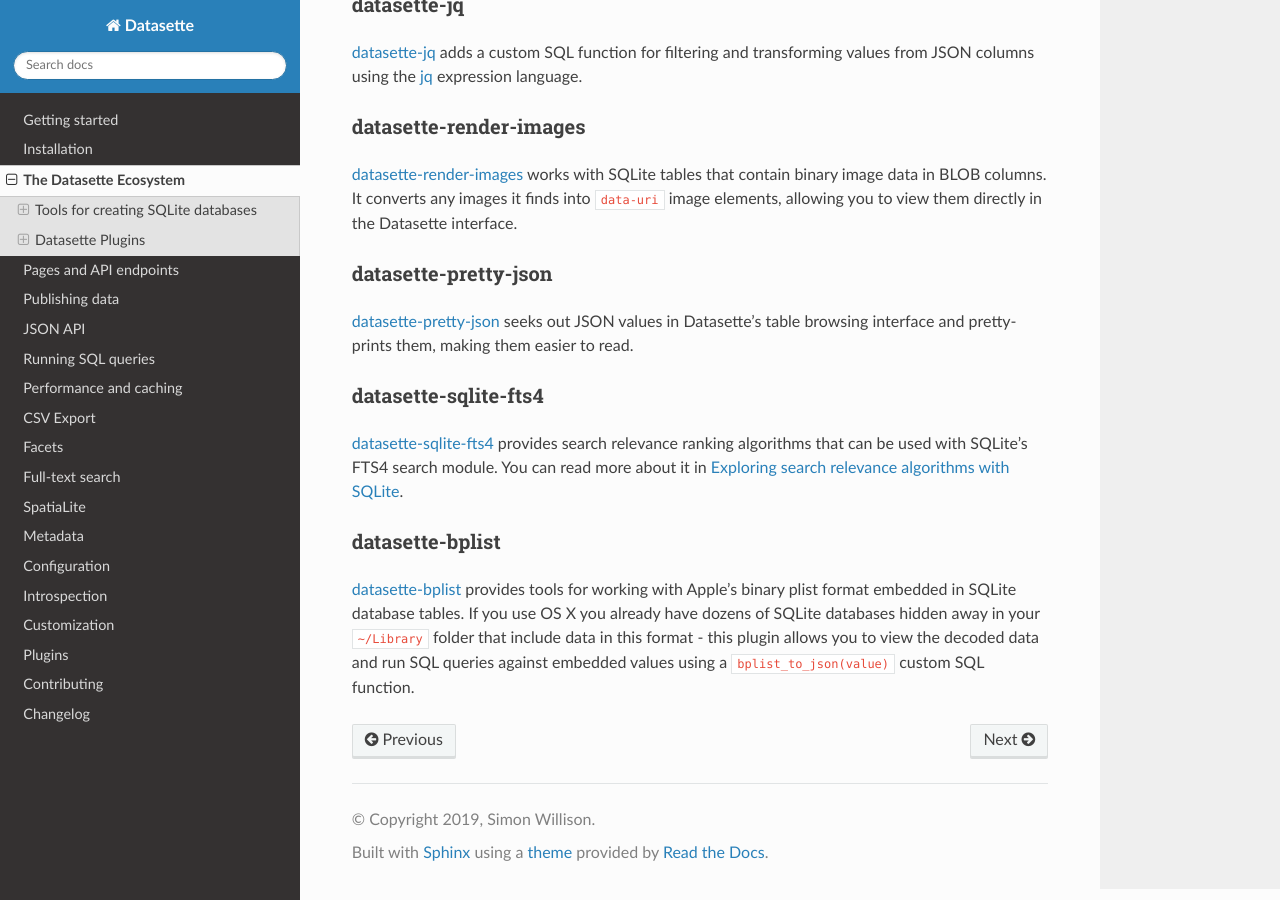
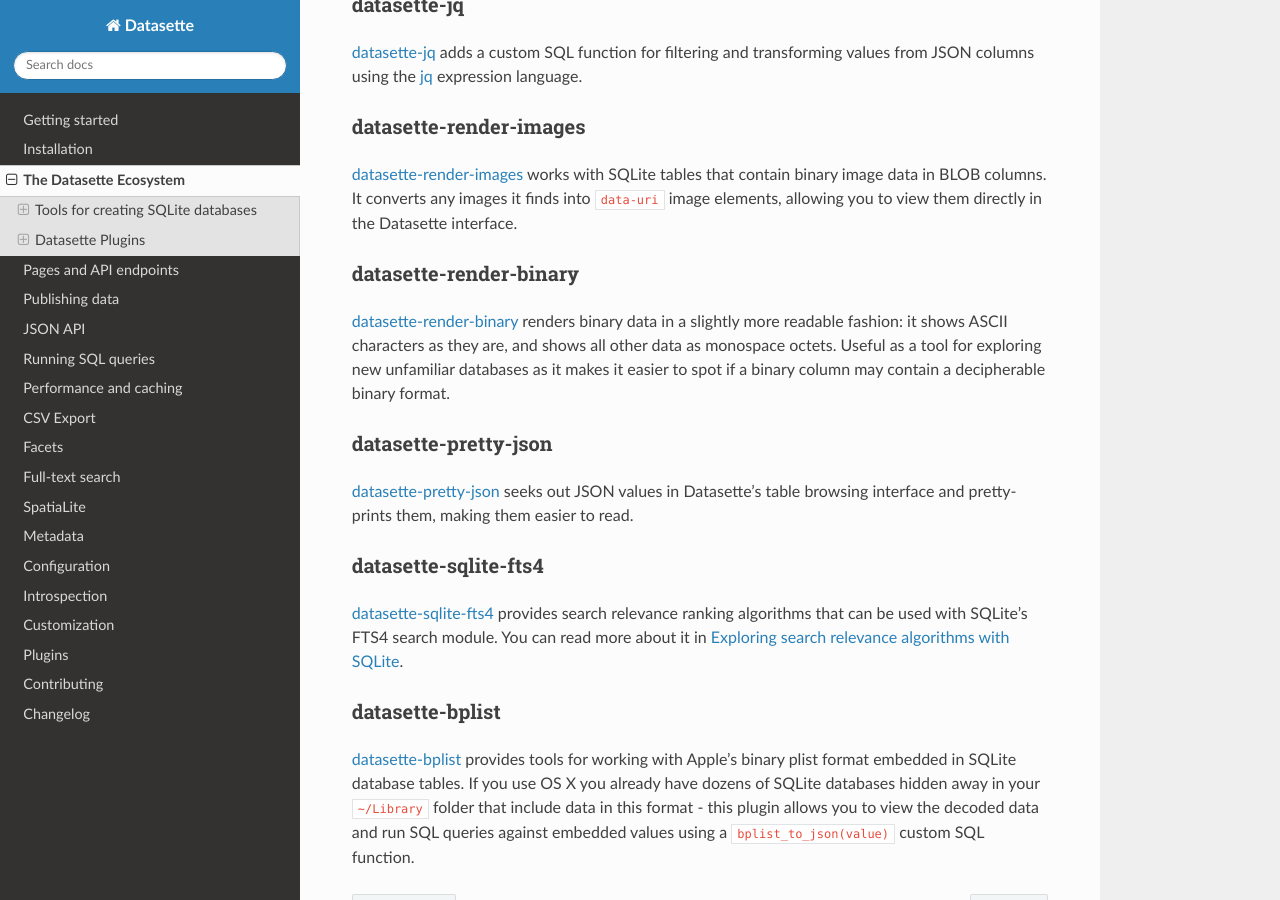
Before and after one commit to simonw/datasette, a Sphinx documentation site: the page built from docs/ecosystem.rst, in a window 1280 px wide and 900 px high, scrolled down 2356 px. Built offline with Sphinx 7.4.7 and the Read the Docs theme 2.0.0, drawn with Linux system fonts in a browser that asks for light colours.

Commit message:
Added datasette-render-binary plugin to ecosystem

```diff
--- a/docs/ecosystem.rst
+++ b/docs/ecosystem.rst
@@ -90,6 +90,11 @@
 
 `datasette-render-images <https://github.com/simonw/datasette-render-images>`__ works with SQLite tables that contain binary image data in BLOB columns. It converts any images it finds into ``data-uri`` image elements, allowing you to view them directly in the Datasette interface.
 
+datasette-render-binary
+-----------------------
+
+`datasette-render-binary <https://github.com/simonw/datasette-render-binary>`__ renders binary data in a slightly more readable fashion: it shows ASCII characters as they are, and shows all other data as monospace octets. Useful as a tool for exploring new unfamiliar databases as it makes it easier to spot if a binary column may contain a decipherable binary format.
+
 datasette-pretty-json
 ---------------------
 
```
